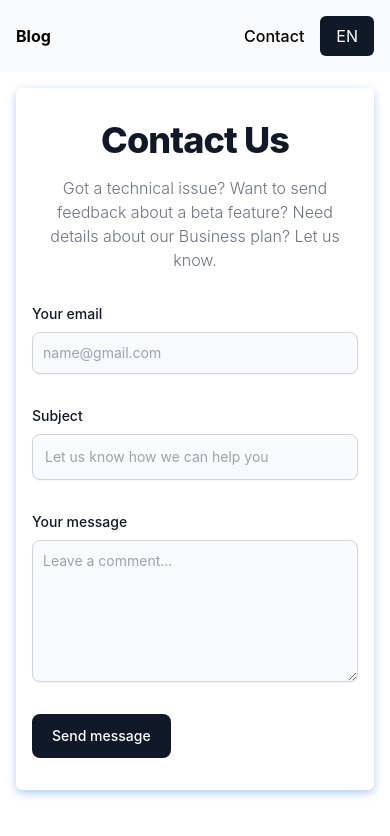
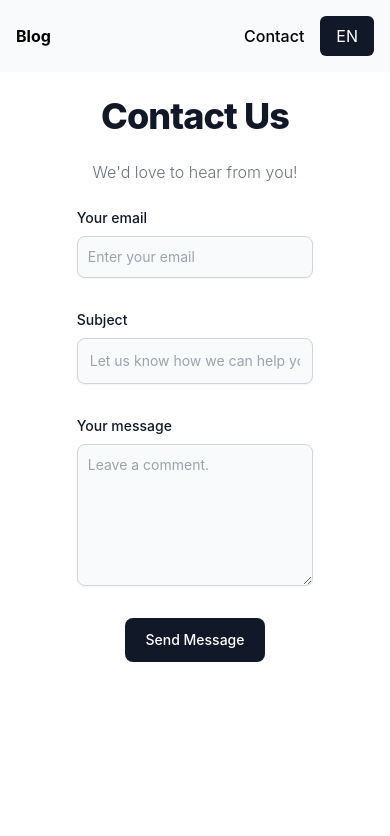
Before and after one commit to amalmohan542/Nuxt-Blog-App, a Nuxt app: page /contact in a window 390 px wide. Shown: the top 836 px of the page. Built offline with nearby package versions, Linux system fonts and the light colour scheme.

Commit message:
Dev : Added multi lang support for contact page.

```diff
--- a/i18n.config.ts
+++ b/i18n.config.ts
@@ -16,6 +16,15 @@ export default defineI18nConfig(() => ({
       publishedOn: "Published on",
       failedToLoadPost: "Failed to load post.",
       postFetchError: "An error occurred while fetching the post.",
+      contactUs: "Contact Us",
+      contactUsDescription: "We'd love to hear from you!",
+      yourEmail: "Your email",
+      enterYourEmail: "Enter your email",
+      subject: "Subject",
+      subjectPlaceholder: "Let us know how we can help you.",
+      yourMessage: "Your message",
+      yourMessagePlaceholder: "Leave a comment.",
+      sendMessage: "Send Message",
     },
     de: {
       blog: "Blog",
@@ -31,6 +40,15 @@ export default defineI18nConfig(() => ({
       publishedOn: "Veröffentlicht am",
       failedToLoadPost: "Beitrag konnte nicht geladen werden.",
       postFetchError: "Beim Abrufen des Beitrags ist ein Fehler aufgetreten.",
+      contactUs: "Kontaktieren Sie uns",
+      contactUsDescription: "Wir würden uns freuen, von Ihnen zu hören!",
+      yourEmail: "Ihre E-Mail",
+      enterYourEmail: "Geben Sie Ihre E-Mail-Adresse ein",
+      subject: "Betreff",
+      subjectPlaceholder: "Lassen Sie uns wissen, wie wir Ihnen helfen können.",
+      yourMessage: "Ihre Nachricht",
+      yourMessagePlaceholder: "Kommentar hinterlassen.",
+      sendMessage: "Nachricht senden",
     },
   },
 }));
--- a/pages/contact.vue
+++ b/pages/contact.vue
@@ -1,29 +1,26 @@
 <template>
-  <section
-    class="bg-white shadow-[0px_3px_10px_-1px_rgba(59,_130,_246,_0.5)] rounded-md"
-  >
-    <div class="py-8 lg:py-16 px-4 mx-auto max-w-screen-md">
+  <section class="w-full flex justify-center items-center">
+    <div class="w-3/4 *:py-2 lg:py-16 px-4 mx-auto max-w-screen-md">
       <h2
-        class="mb-4 text-4xl tracking-tight font-extrabold text-center text-gray-900"
+        class="mb-2 text-4xl tracking-tight font-extrabold text-center text-gray-900"
       >
-        Contact Us
+        {{ $t("contactUs") }}
       </h2>
-      <p class="mb-8 lg:mb-16 font-light text-center text-gray-500 sm:text-xl">
-        Got a technical issue? Want to send feedback about a beta feature? Need
-        details about our Business plan? Let us know.
+      <p class="mb-2 lg:mb-4 font-light text-center text-gray-500 sm:text-xl">
+        {{ $t("contactUsDescription") }}
       </p>
       <form action="#" class="space-y-8">
         <div>
           <label
             for="email"
             class="block mb-2 text-sm font-medium text-gray-900"
-            >Your email</label
+            >{{ $t("yourEmail") }}</label
           >
           <input
             type="email"
             id="email"
             class="shadow-sm bg-gray-50 border border-gray-300 text-gray-900 text-sm rounded-lg focus:ring-primary-500 focus:border-primary-500 block w-full p-2.5"
-            placeholder="name@gmail.com"
+            :placeholder="$t('enterYourEmail')"
             required
           />
         </div>
@@ -31,13 +28,13 @@
           <label
             for="subject"
             class="block mb-2 text-sm font-medium text-gray-900"
-            >Subject</label
+            >{{ $t("subject") }}</label
           >
           <input
             type="text"
             id="subject"
             class="block p-3 w-full text-sm text-gray-900 bg-gray-50 rounded-lg border border-gray-300 shadow-sm focus:ring-primary-500 focus:border-primary-500"
-            placeholder="Let us know how we can help you"
+            :placeholder="$t('subjectPlaceholder')"
             required
           />
         </div>
@@ -45,21 +42,23 @@
           <label
             for="message"
             class="block mb-2 text-sm font-medium text-gray-900"
-            >Your message</label
+            >{{ $t("yourMessage") }}</label
           >
           <textarea
             id="message"
             rows="6"
             class="block p-2.5 w-full text-sm text-gray-900 bg-gray-50 rounded-lg shadow-sm border border-gray-300 focus:ring-primary-500 focus:border-primary-500"
-            placeholder="Leave a comment..."
+            :placeholder="$t('yourMessagePlaceholder')"
           ></textarea>
         </div>
-        <button
-          type="submit"
-          class="py-3 px-5 text-sm font-medium text-center text-white rounded-lg bg-gray-900 sm:w-fit hover:bg-primary-800 focus:ring-4 focus:outline-none focus:ring-primary-300"
-        >
-          Send message
-        </button>
+        <div class="flex justify-center items-center">
+          <button
+            type="submit"
+            class="py-3 px-5 text-sm font-medium text-center text-white rounded-lg bg-gray-900 sm:w-fit hover:bg-primary-800 focus:ring-4 focus:outline-none focus:ring-primary-300"
+          >
+            {{ $t("sendMessage") }}
+          </button>
+        </div>
       </form>
     </div>
   </section>
```
